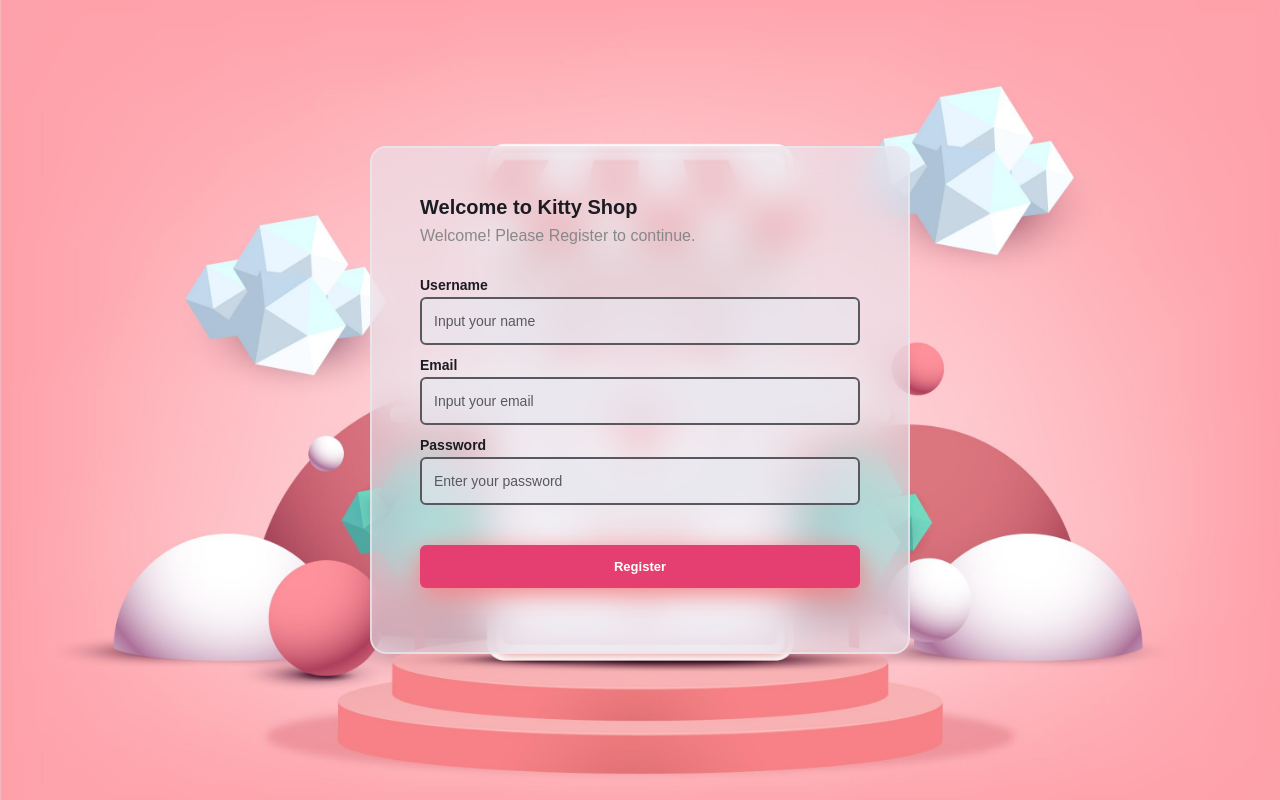
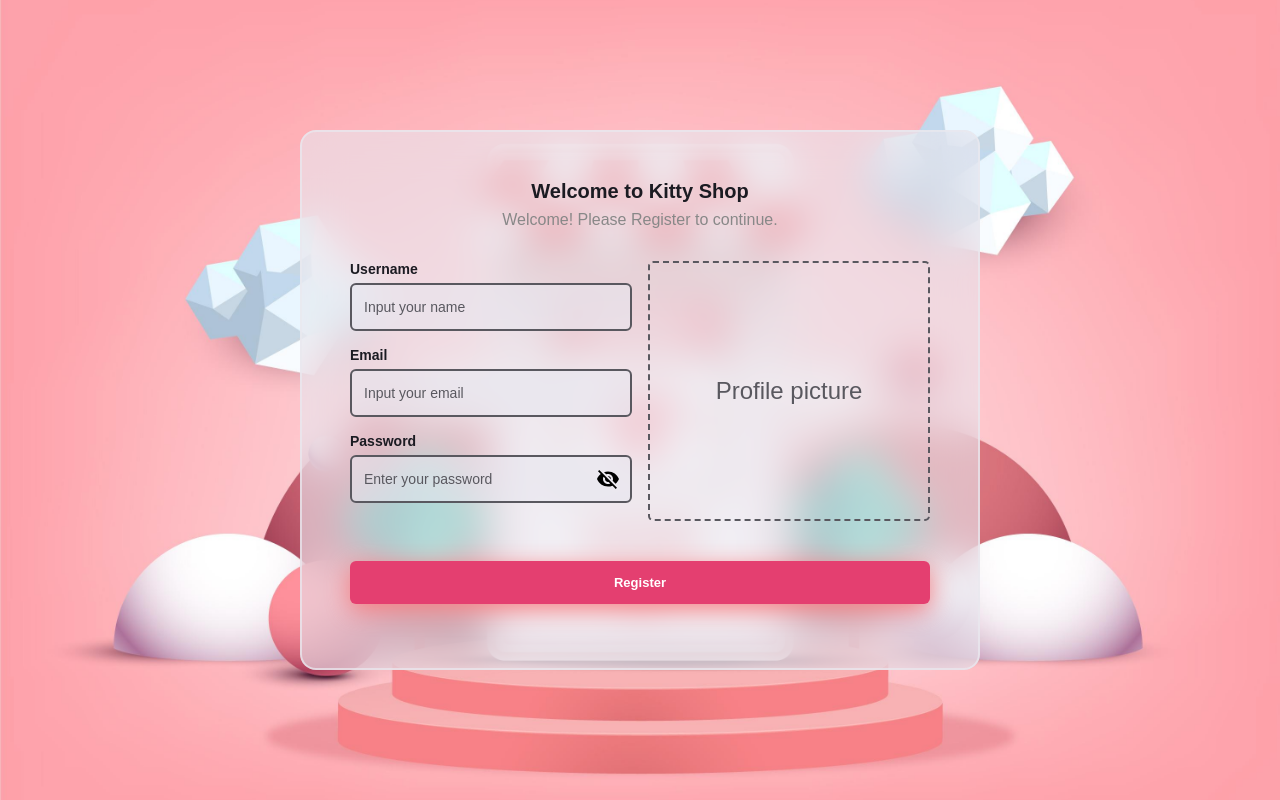
Before and after one commit to PhanTrang01/Ecommerce-CLient, a Next.js app: page /register in a window 1280 px wide. Built offline with nearby package versions, Linux system fonts and the light colour scheme; no server answers.

Commit message:
update form and handle upload avatar

```diff
--- a/package.json
+++ b/package.json
@@ -11,7 +11,8 @@
   "dependencies": {
     "@emotion/react": "^11.10.5",
     "@emotion/styled": "^11.10.5",
-    "@mui/material": "^5.11.2",
+    "@mui/icons-material": "^5.11.0",
+    "@mui/material": "^5.11.3",
     "@next/font": "13.0.7",
     "@types/node": "18.11.17",
     "@types/react": "18.0.26",
--- a/pages/register.tsx
+++ b/pages/register.tsx
@@ -1,4 +1,4 @@
-import { MouseEventHandler, useContext, useState } from "react";
+import { ChangeEvent, MouseEventHandler, useContext, useState } from "react";
 import Image from "next/image";
 import RegisterBg from "../assets/img/register-bg.jpg";
 import styled from "styled-components";
@@ -6,30 +6,42 @@ import axios from "axios";
 import { ToastContext } from "../contexts/ToastContext";
 import { useRouter } from "next/router";
 import { handleRegisterError } from "../utils/handleError";
+import RemoveRedEyeIcon from "@mui/icons-material/RemoveRedEye";
+import VisibilityOffIcon from "@mui/icons-material/VisibilityOff";
 
 type UserRegister = {
   name: string;
   email: string;
   password: string;
+  photoURL: string | null;
 };
 
 const Register = () => {
   const router = useRouter();
+  const server_host = "http://localhost:8000/api";
 
   const [dataRegister, setDataRegister] = useState<UserRegister>({
     name: "",
     email: "",
     password: "",
+    photoURL: null,
   });
+  const [isShowPass, setIsShowPass] = useState<boolean>(false);
+  const [fileImg, setFileImg] = useState<File>();
+  const [img, setImg] = useState<string>("");
 
   const { notify } = useContext(ToastContext);
 
-  const register = async () => {
+  const toggleShowPass = () => {
+    setIsShowPass(!isShowPass);
+  };
+
+  const register = async (photoURL: string) => {
     try {
-      const res = await axios.post(
-        "http://localhost:8000/api/auth/register",
-        dataRegister
-      );
+      const res = await axios.post(`${server_host}/auth/register`, {
+        ...dataRegister,
+        photoURL,
+      });
       notify("success", res.data.message);
       router.push("/login");
     } catch (error) {
@@ -39,7 +51,44 @@ const Register = () => {
 
   const registerSubmit: MouseEventHandler<HTMLButtonElement> = async (e) => {
     e.preventDefault();
-    await register();
+    const formData = new FormData();
+    if (fileImg) formData.append("file", fileImg);
+    try {
+      if (!dataRegister.name) {
+        notify("warning", "Vui lòng nhập tên người dùng");
+        return;
+      }
+      formData.append("title", dataRegister.name);
+      const res = await axios.post(`${server_host}/upload`, formData);
+      if (res.data.success) {
+        await register(res.data.pathImage);
+      } else {
+        notify("warning", "Problem uploading photos");
+      }
+    } catch (error) {
+      console.error(error);
+    }
+  };
+
+  const handleChooseImg = (e: ChangeEvent<HTMLInputElement>) => {
+    const files = e.target.files;
+    if (files) {
+      const file = files[0];
+      if (!file) return;
+      if (file.type.indexOf("image/") === -1) {
+        notify("warning", "Định dạng file không hợp lệ");
+        return;
+      }
+
+      const reader = new FileReader();
+      reader.onload = () => {
+        const result = reader.result;
+        setImg(result as string);
+      };
+      reader.readAsDataURL(files[0]);
+
+      setFileImg(file);
+    }
   };
 
   return (
@@ -57,6 +106,7 @@ const Register = () => {
           </div>
           <div>
             <RegisterInputContainer>
+              <RegisterInputText>
                 <div>
                   <RegisterLabel htmlFor="name">Username</RegisterLabel>
                   <RegisterInput
@@ -77,15 +127,18 @@ const Register = () => {
                     placeholder="Input your email"
                     value={dataRegister.email}
                     onChange={(e) =>
-                    setDataRegister({ ...dataRegister, email: e.target.value })
+                      setDataRegister({
+                        ...dataRegister,
+                        email: e.target.value,
+                      })
                     }
                   />
                 </div>
-              <div>
+                <PasswordInputContainer>
                   <RegisterLabel htmlFor="password">Password</RegisterLabel>
                   <RegisterInput
                     id="password"
-                  type="password"
+                    type={isShowPass ? "text" : "password"}
                     placeholder="Enter your password"
                     value={dataRegister.password}
                     onChange={(e) =>
@@ -95,7 +148,31 @@ const Register = () => {
                       })
                     }
                   />
+                  <ShowPasswordButton>
+                    {isShowPass ? (
+                      <RemoveRedEyeIcon onClick={toggleShowPass} />
+                    ) : (
+                      <VisibilityOffIcon onClick={toggleShowPass} />
+                    )}
+                  </ShowPasswordButton>
+                </PasswordInputContainer>
+              </RegisterInputText>
+              <RegisterInputImage>
+                <div>
+                  <RegisterLabelImage htmlFor="photoURL">
+                    <p>Profile picture</p>
+                    {img && (
+                      <Image src={img} alt="file" width={200} height={400} />
+                    )}
+                  </RegisterLabelImage>
+                  <RegisterInput
+                    id="photoURL"
+                    type="file"
+                    onChange={handleChooseImg}
+                    hidden
+                  />
                 </div>
+              </RegisterInputImage>
             </RegisterInputContainer>
           </div>
           <div>
@@ -133,7 +210,7 @@ const RegisterForm = styled.form`
   display: grid;
   row-gap: 32px;
   padding: 48px;
-  width: 540px;
+  width: 680px;
   justify-self: center;
   background-color: hsla(244, 16%, 92%, 0.6);
   border: 2px solid hsla(244, 16%, 92%, 0.75);
@@ -147,17 +224,27 @@ const RegisterTilte = styled.h1`
   color: hsl(244, 12%, 12%);
   font-size: 20px;
   margin-bottom: 8px;
+  text-align: center;
 `;
 
 const RegisterDescription = styled.p`
   font-size: 16px;
   color: #888;
+  text-align: center;
 `;
 
 const RegisterInputContainer = styled.div`
-  display: grid;
-  row-gap: 12px;
+  display: flex;
+  gap: 16px;
   margin-bottom: 8px;
+`;
+
+const RegisterInputText = styled.div`
+  width: 50%;
+`;
+
+const RegisterInputImage = styled.div`
+  width: 50%;
 `;
 
 const RegisterLabel = styled.label`
@@ -165,7 +252,7 @@ const RegisterLabel = styled.label`
   color: hsl(244, 12%, 12%);
   font-size: 14px;
   font-weight: 600;
-  margin-bottom: 4px;
+  margin-bottom: 6px;
 `;
 
 const RegisterInput = styled.input`
@@ -178,11 +265,53 @@ const RegisterInput = styled.input`
   font-size: 14px;
   font-weight: 500;
   transition: border 0.4s;
+  margin-bottom: 16px;
   ::placeholder {
     color: hsl(244, 4%, 36%);
   }
   :focus {
     border: 2px solid #e43f70;
+  }
+`;
+
+const PasswordInputContainer = styled.div`
+  position: relative;
+`;
+
+const ShowPasswordButton = styled.span`
+  position: absolute;
+  right: 12px;
+  bottom: 24px;
+  cursor: pointer;
+`;
+
+const RegisterLabelImage = styled.label`
+  position: relative;
+  width: 100%;
+  height: 260px;
+  display: flex;
+  justify-content: center;
+  align-items: center;
+  flex-direction: column;
+  border-radius: 5px;
+  border: 2px dashed hsl(244, 4%, 36%);
+  cursor: pointer;
+  i,
+  p {
+    color: hsl(244, 4%, 36%);
+  }
+  i {
+    font-size: 40px;
+  }
+  p {
+    font-size: 24px;
+  }
+  img {
+    position: absolute;
+    top: 0;
+    width: 100%;
+    height: 100%;
+    object-fit: cover;
   }
 `;
 
--- a/utils/handleError.ts
+++ b/utils/handleError.ts
@@ -33,6 +33,9 @@ export const handleRegisterError = (error: any) => {
     if (res.data.password?.length > 0) {
       toast.error(res.data.password[0]);
     }
+    if (res.data.photoURL?.length > 0) {
+      toast.error(res.data.photoURL[0]);
+    }
   } else if (res.status === 500) {
     console.error("Internal server error");
     toast.error("Có lỗi xảy ra, vui lòng thử lại!");
```
Also changed, not shown: pages/login.tsx (+28 -3 lines), 1 other file (tests, documents, lock files or other folders). Lines whose indentation alone changed are shown as unchanged.
